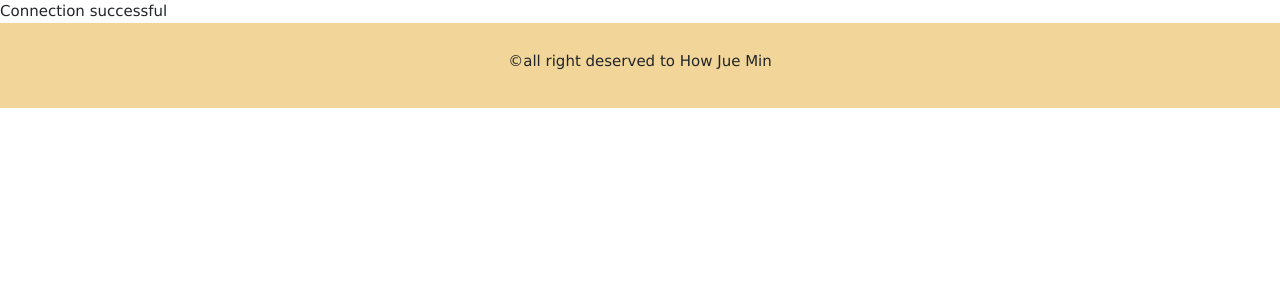
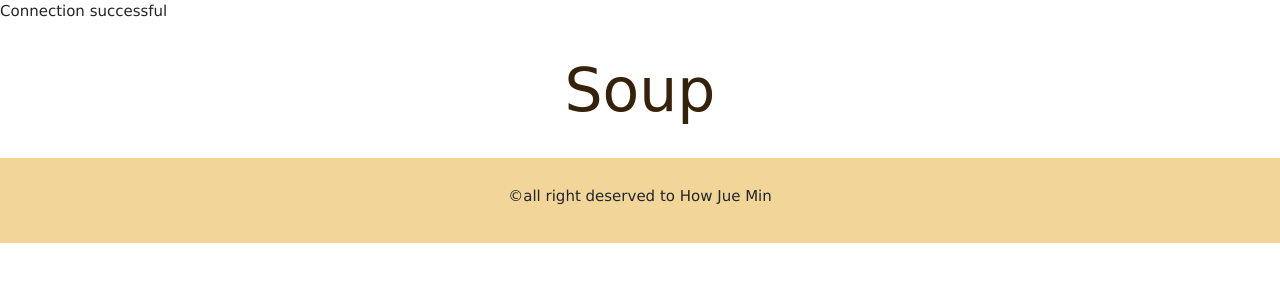
Before and after one commit to siyi0211/potalato, a PHP site: page /search.php?sortCatogory=Soup in a window 1280 px wide. Shown: the part 74-374 px from the top of the page. Run offline with PHP 8.4, Linux system fonts and the light colour scheme; tables that the repository leaves empty hold one stand-in row (values such as "Sample post").

Commit message:
sort catogory and cooking style

```diff
--- a/nav.php
+++ b/nav.php
@@ -19,11 +19,11 @@ session_start();
               <a class="nav-link dropdown-toggle" href="#" id="navbardrop" data-toggle="dropdown">All Recipes</a>
               <div class="dropdown-menu">
                 <a class="dropdown-item" href="recipepage.php">All Recipes</a>
-                <a class="dropdown-item" href="#">Main Dish</a>
-                <a class="dropdown-item" href="#">Side Dish</a>
-                <a class="dropdown-item" href="#">Soup</a>
-                <a class="dropdown-item" href="#">Salad</a>
-                <a class="dropdown-item" href="#">Appetizer and Snacks</a>
+                <a class="dropdown-item" href="search.php?sortCatogory=Main Dish">Main Dish</a>
+                <a class="dropdown-item" href="search.php?sortCatogory=Side Dish">Side Dish</a>
+                <a class="dropdown-item" href="search.php?sortCatogory=Soup">Soup</a>
+                <a class="dropdown-item" href="search.php?sortCatogory=Salad">Salad</a>
+                <a class="dropdown-item" href="search.php?sortCatogory=Appetizer and Snacks">Appetizer and Snacks</a>
               </div>
           </li>
         </ul>
@@ -31,9 +31,9 @@ session_start();
           <li class="nav-item dropdown">
             <a class="nav-link dropdown-toggle" href="#" id="navbardrop" data-toggle="dropdown">Cooking Styles</a>
             <div class="dropdown-menu">
-              <a class="dropdown-item" href="#">Vegetarian</a>
-              <a class="dropdown-item" href="#">Asian style</a>
-              <a class="dropdown-item" href="#">Western style</a>
+              <a class="dropdown-item" href="search.php?sortCookingStyle=Vegetarian">Vegetarian</a>
+              <a class="dropdown-item" href="search.php?sortCookingStyle=Asian style">Asian style</a>
+              <a class="dropdown-item" href="search.php?sortCookingStyle=Western style">Western style</a>
             </div>
           </li>
         </ul>
--- a/search.php
+++ b/search.php
@@ -76,6 +76,110 @@ if(isset($_GET['search']))
         </div>
     </div>
     <?php
+        }elseif(isset($_GET['sortCatogory'])){
+
+            $sortCatogory = $_GET['sortCatogory'];
+
+            $query = $connection->prepare("SELECT * FROM recipe WHERE recipe_category LIKE '$sortCatogory';");
+
+            $query->execute();
+
+    ?>
+      <div class="container-fluid">
+      <div class="row bg-beige justify-content-center">
+          <div class="row">
+              <div class="col px-0">
+                  <div class="col text-center px-0 my-0 py-4">
+                      <heading1 class="py-0 my-0"><?php echo $sortCatogory;?>
+                      </heading1>
+                  </div>
+              </div>
+          </div>
+      </div>
+  </div>
+
+
+    <div class="container-fluid">
+        <div class="row  justify-content-center">
+            <div class="col-10">
+                <div class="container">
+                    <div class="row">
+                    <?php
+                        while ($result = $query->fetch()){
+                    ?>
+                        <div class="col-3">
+                                <div class="card">
+                                    <img class="card-img-top" src="<?php echo ($result['recipe_img'])?>" alt="Card image" height="200px">
+                                    <div class="card-body" style="padding-top: 2px">
+                                        <h4 class="card-title heading3"><?php echo $result['recipe_name']?></h4>
+                                        <p>By <?php echo $result['create_user']?></p>
+                                        <a href="recipedetail.php?recipe_id=<?php echo ($result['recipe_id'])?>" class="stretched-link"></a>
+                                    </div>
+                                </div>
+                        </div>
+                    <?php
+                        }
+                    ?>
+                    </div>
+                </div>
+            </div>
+        </div>
+    </div>
+
+
+    <?php
+        }elseif(isset($_GET['sortCookingStyle'])){
+
+            $sortCookingStyle = $_GET['sortCookingStyle'];
+
+            $query = $connection->prepare("SELECT * FROM recipe WHERE recipe_cooking_style LIKE '$sortCookingStyle';");
+
+            $query->execute();
+
+    ?>
+  <div class="container-fluid">
+      <div class="row bg-beige justify-content-center">
+          <div class="row">
+              <div class="col px-0">
+                  <div class="col text-center px-0 my-0 py-4">
+                      <heading1 class="py-0 my-0"><?php echo $sortCookingStyle;?>
+                      </heading1>
+                  </div>
+              </div>
+          </div>
+      </div>
+  </div>
+
+
+    <div class="container-fluid">
+        <div class="row  justify-content-center">
+            <div class="col-10">
+                <div class="container">
+                    <div class="row">
+                    <?php
+                        while ($result = $query->fetch()){
+                    ?>
+                        <div class="col-3">
+                                <div class="card">
+                                    <img class="card-img-top" src="<?php echo ($result['recipe_img'])?>" alt="Card image" height="200px">
+                                    <div class="card-body" style="padding-top: 2px">
+                                        <h4 class="card-title heading3"><?php echo $result['recipe_name']?></h4>
+                                        <p>By <?php echo $result['create_user']?></p>
+                                        <a href="recipedetail.php?recipe_id=<?php echo ($result['recipe_id'])?>" class="stretched-link"></a>
+                                    </div>
+                                </div>
+                        </div>
+                    <?php
+                        }
+                    ?>
+                    </div>
+                </div>
+            </div>
+        </div>
+    </div>
+
+
+    <?php
         }
     ?>
     <div class="row bg-nav pt-2">
```
